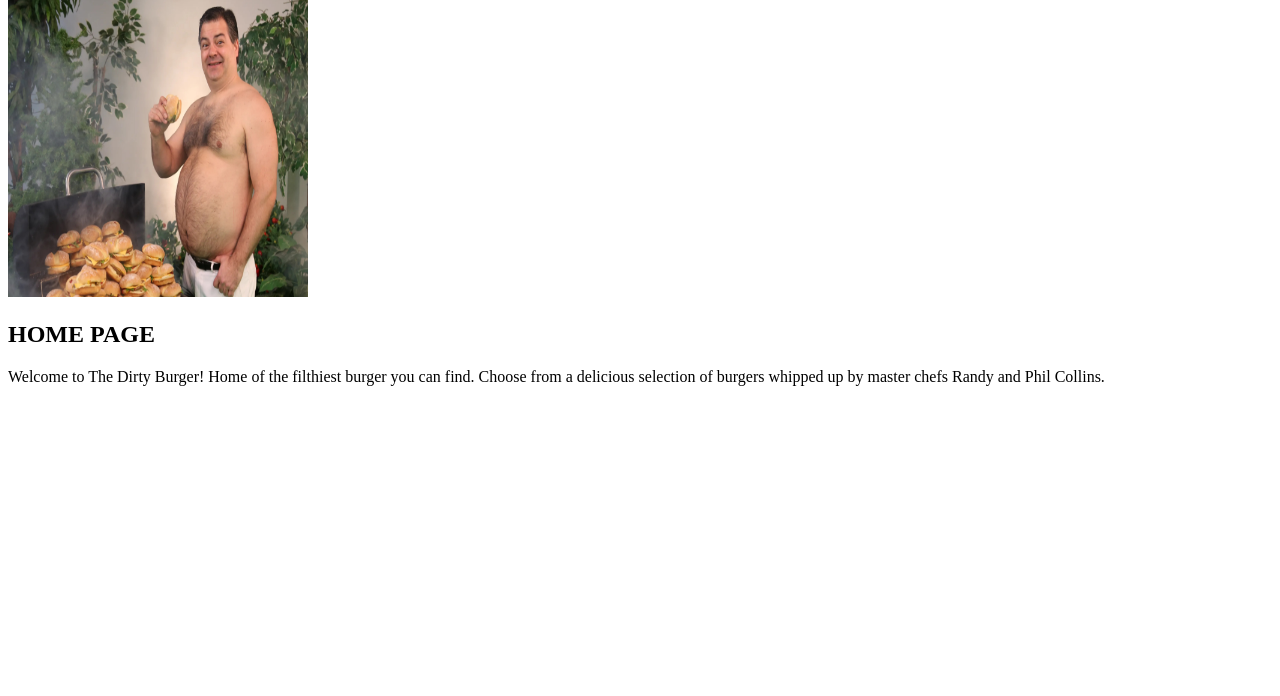
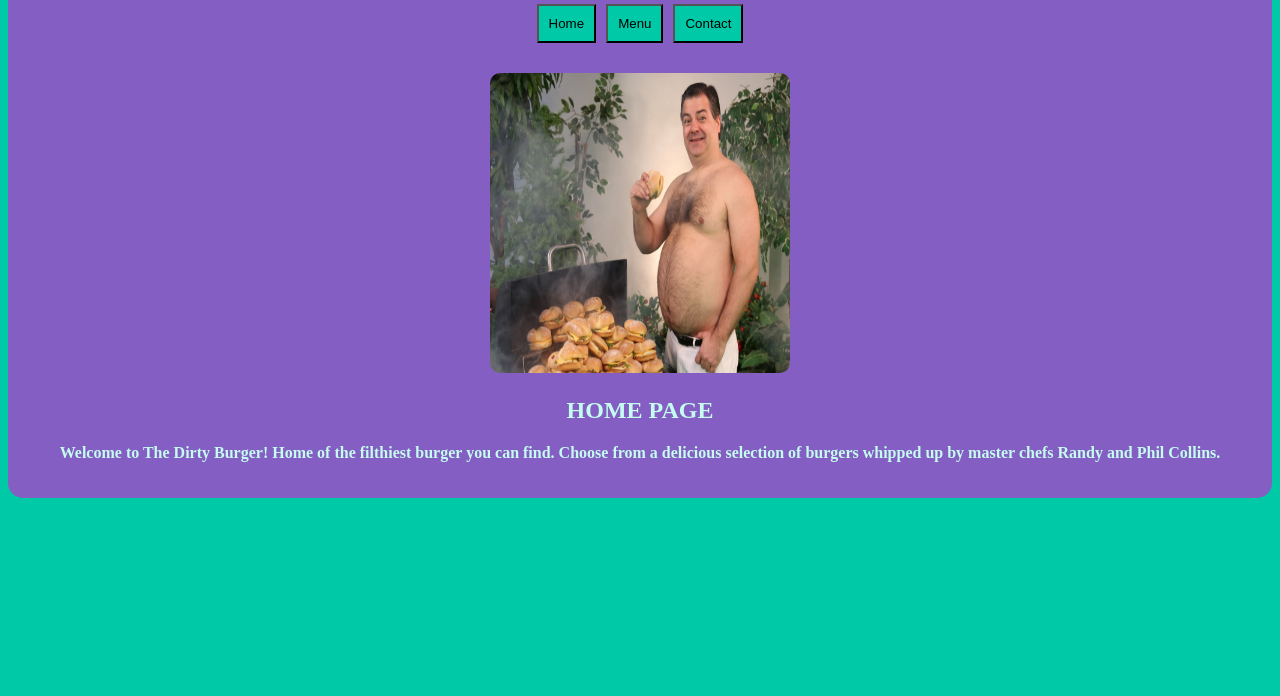
Before and after one commit to luhook04/restaurant-page, a plain HTML site: page index.html in a window 1280 px wide. Shown: the part 104-800 px from the top of the page. Drawn offline with Linux system fonts and the light colour scheme.

Commit message:
added the style sheet

```diff
--- a/index.html
+++ b/index.html
@@ -5,7 +5,7 @@
 	<meta charset="UTF-8">
 	<meta name="viewport" content="width=device-width, initial-scale=1.0">
 	<meta http-equiv="X-UA-Compatible" content="ie-edge">
-	<link rel="stylesheet" href="">
+	<link rel="stylesheet" href="styles.css">
 	<title>Restaurant Page</title>
 </head>
 
--- /dev/null
+++ b/styles.css
@@ -0,0 +1,29 @@
+body {
+  background-color: #00c9a7;
+}
+
+#tab-content {
+  padding-top: 30px;
+}
+
+#content {
+  text-align: center;
+  background-color: #845ec2;
+  color: #c4fcef;
+  font-weight: bold;
+  border-radius: 15px;
+  padding: 20px;
+}
+
+img {
+  border-radius: 10px;
+  width: 300px;
+  height: 300px;
+}
+
+button {
+  margin-right: 5px;
+  margin-left: 5px;
+  padding: 10px;
+  background-color: #00c9a7;
+}
```
